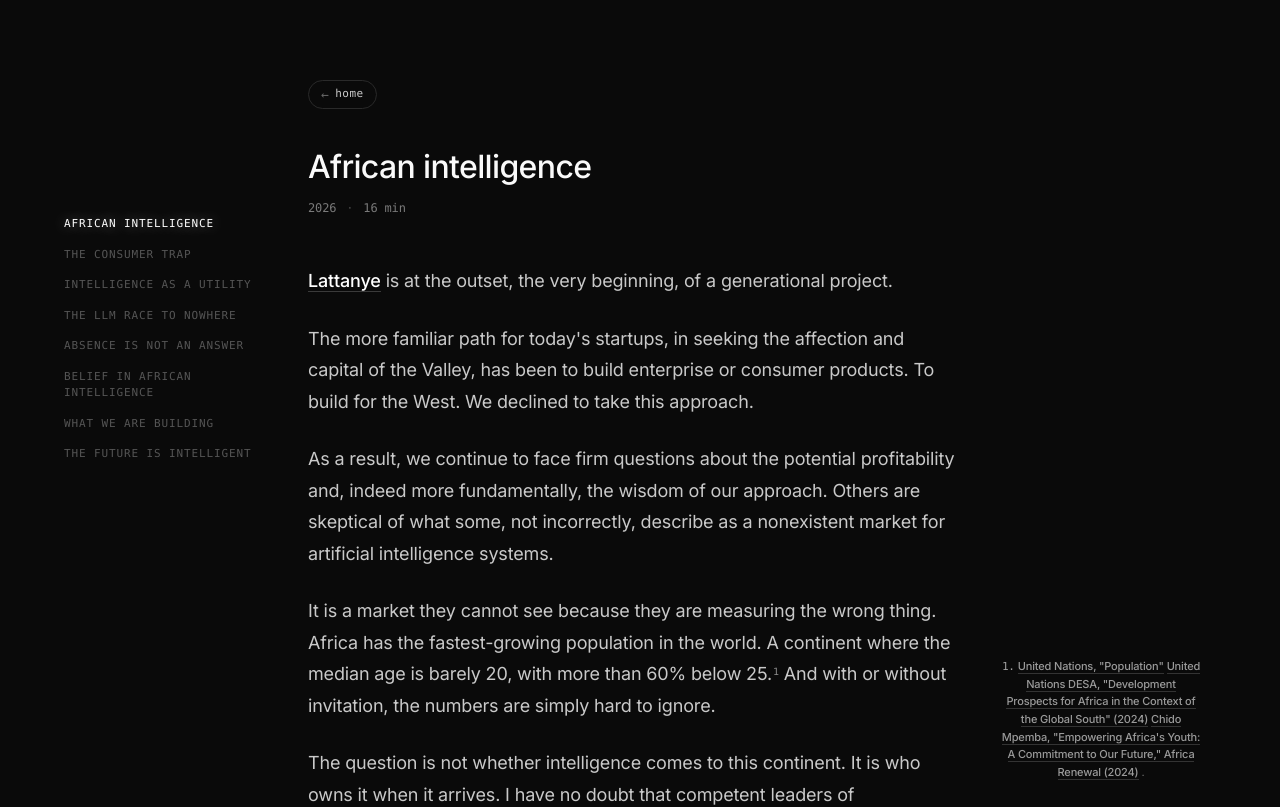
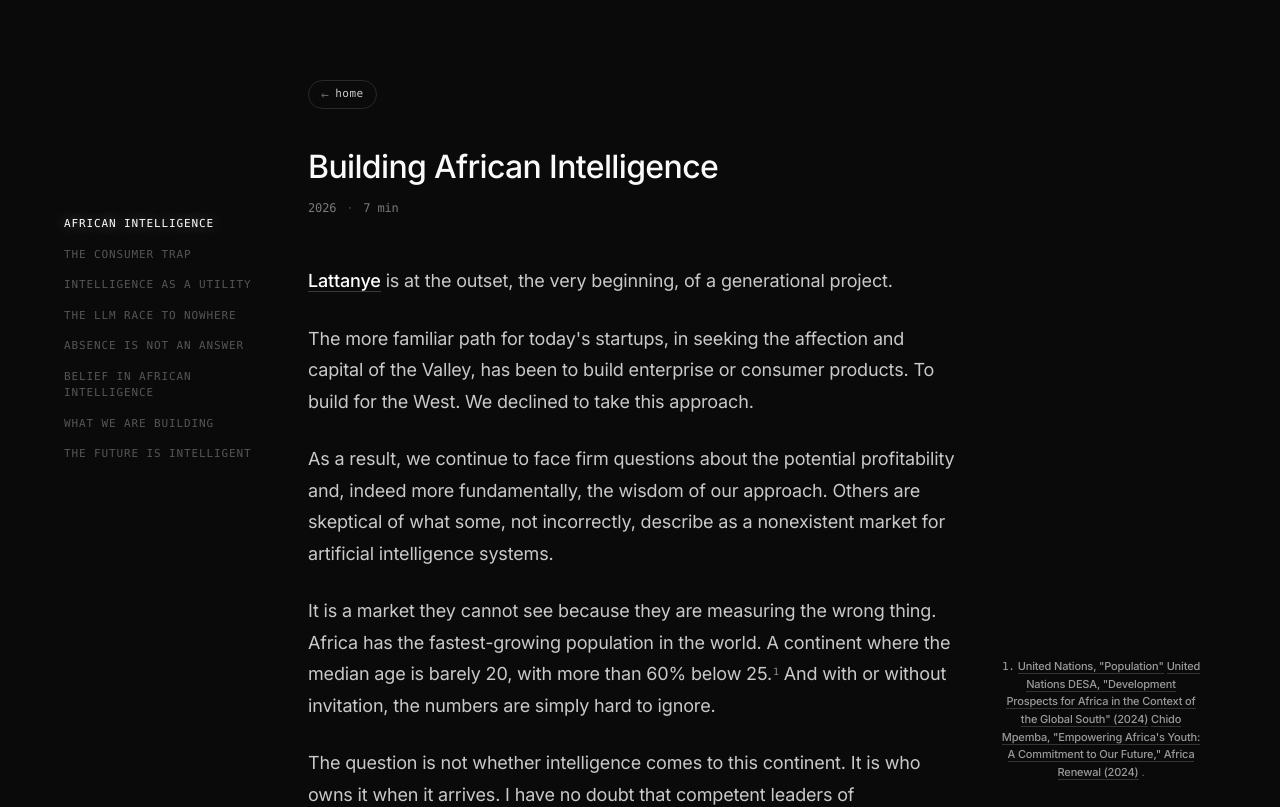
Before and after one commit to ydntatenda/tatenda-site, a Next.js app: page /writing/building-african-intelligence in a window 1280 px wide. Shown: the top 807 px of the page. Built offline with nearby package versions, Linux system fonts and the light colour scheme.

Commit message:
Add files via upload

```diff
--- a/app/writing/building-african-intelligence/ArticleView.tsx
+++ b/app/writing/building-african-intelligence/ArticleView.tsx
@@ -132,7 +132,7 @@
           <div className="article-meta">
             <span>2026</span>
             <span className="dot">·</span>
-            <span>16 min</span>
+            <span>7 min</span>
           </div>
         </header>
 
--- a/app/writing/building-african-intelligence/article-data.ts
+++ b/app/writing/building-african-intelligence/article-data.ts
@@ -1,5 +1,5 @@
 export const article = {
-  "title": "African intelligence",
+  "title": "Building African Intelligence",
   "byline": [
     "Tatenda Ncube-Muchandibaya",
     "Founder & CEO, Lattanye"
@@ -13,7 +13,7 @@
         "The more familiar path for today's startups, in seeking the affection and capital of the Valley, has been to build enterprise or consumer products. To build for the West. We declined to take this approach.",
         "As a result, we continue to face firm questions about the potential profitability and, indeed more fundamentally, the wisdom of our approach. Others are skeptical of what some, not incorrectly, describe as a nonexistent market for artificial intelligence systems.",
         "It is a market they cannot see because they are measuring the wrong thing. Africa has the fastest-growing population in the world. A continent where the median age is barely 20, with more than 60% below 25.{{1}} And with or without invitation, the numbers are simply hard to ignore.",
-        "The question is not whether intelligence comes to this continent. It is who owns it when it arrives. I have no doubt that competent leaders of government and enterprise will, over time, choose sovereign AI over generalized LLMs. That, coupled with a large untapped African market, sets up Lattanye as the pioneer of something special. An understanding of where intelligence creates value, the limits of generalized models, and the future of African Intelligence makes this outcome not merely possible, but necessary."
+        "The question is not whether intelligence comes to this continent. It is who owns it when it arrives. I have no doubt that competent leaders of government and enterprise will, over time, choose sovereign AI over generalized LLMs. That, coupled with a large untapped African market, sets up Lattanye as the pioneer of something special. An understanding of where intelligence creates value, the limits of generalized models, and the future of African intelligence makes this outcome not merely possible, but necessary."
       ]
     },
     {
```
